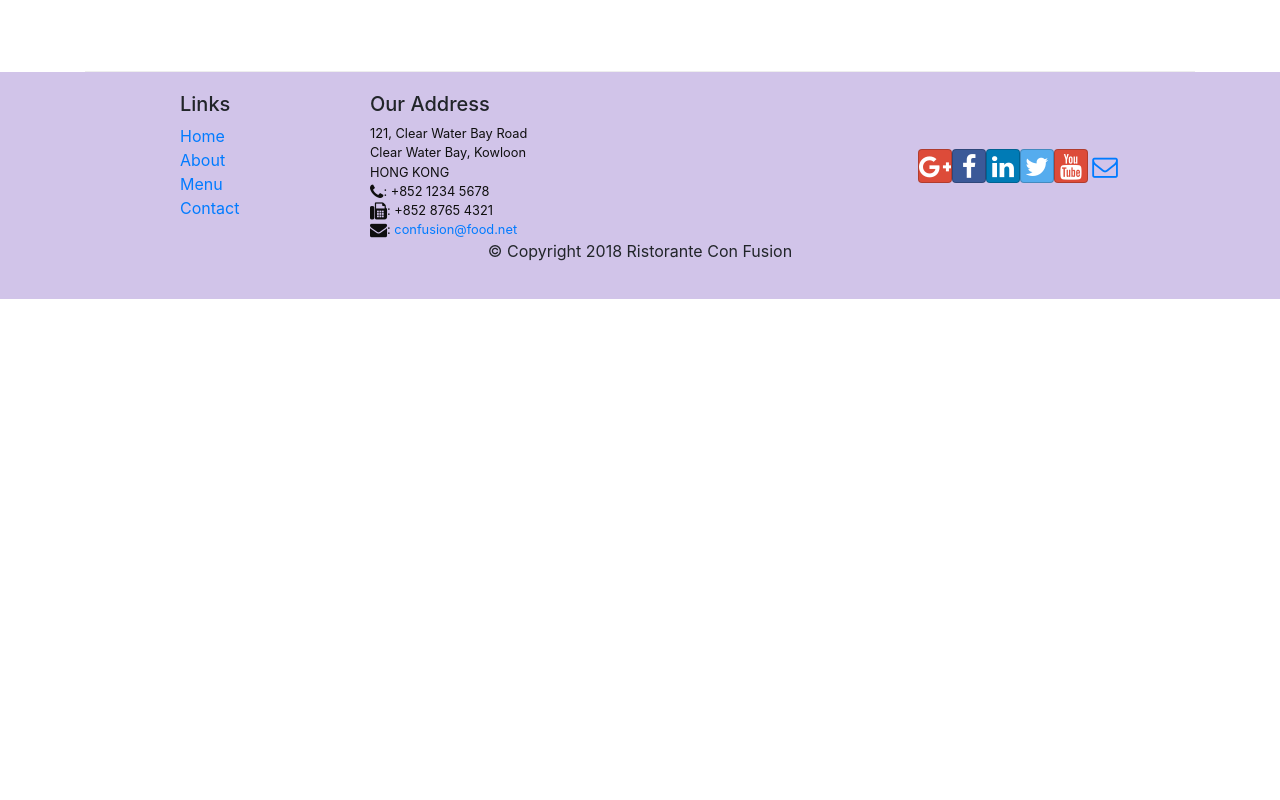
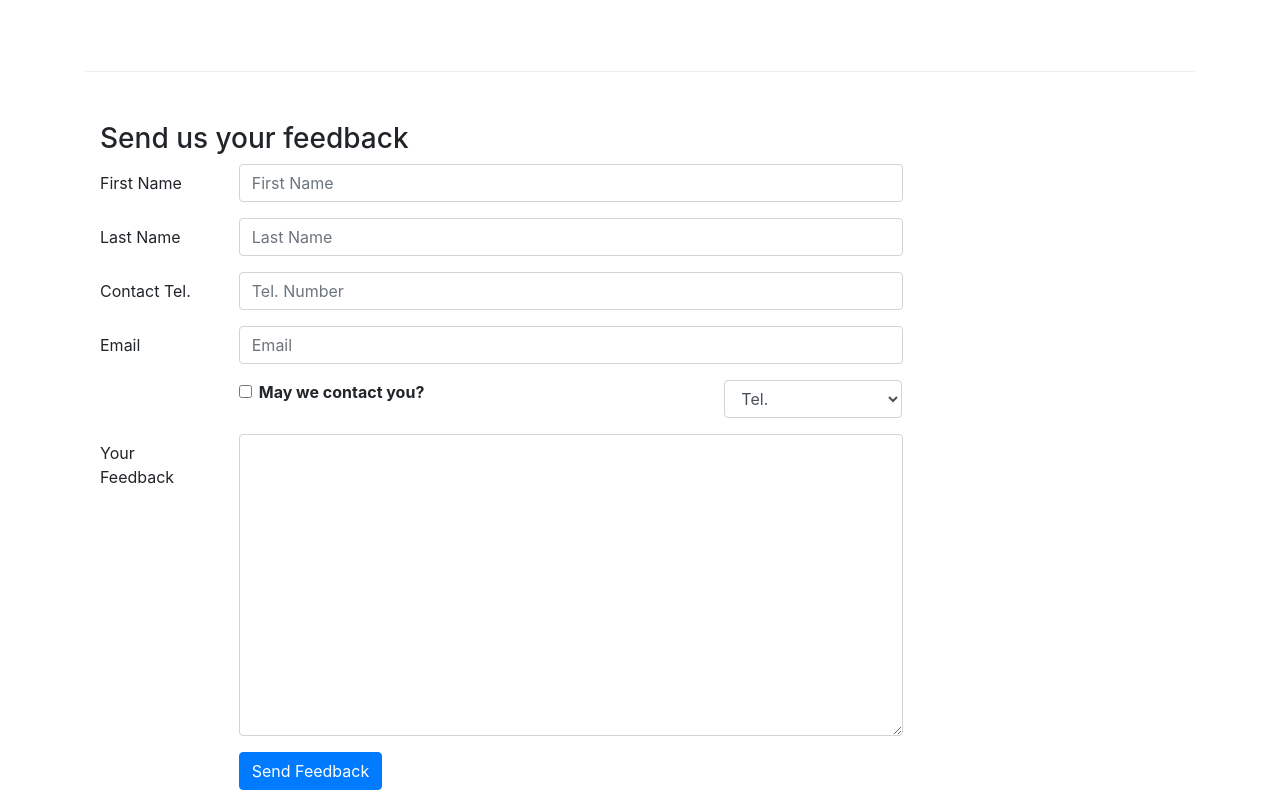
Before and after one commit to pgles/react-rep, a React (Create React App) app: page /contactus in a window 1280 px wide. Shown: the part 800-1600 px from the top of the page. Before the commit the page ends 1099 px from the top, so only its background shows below. Built offline with nearby package versions, Linux system fonts and the light colour scheme.

Commit message:
Controlled Forms

```diff
--- a/src/components/ContactComponent.js
+++ b/src/components/ContactComponent.js
@@ -1,8 +1,40 @@
-import React from 'react';
-import {Breadcrumb,BreadcrumbItem} from 'reactstrap';
+import React,{Component} from 'react';
+import {Breadcrumb,BreadcrumbItem,Button,Form,FormGroup,Label,Input,Col} from 'reactstrap';
 import {Link} from 'react-router-dom';
 
-function Contact(props) {
+class Contact extends Component {
+    constructor(props)
+    {
+        super(props);
+        this.state={
+            firstname:"",
+            lastname:"",
+            telnum:"",
+            email:"",
+            agree:false,
+            contactType:'Tel.',
+            message:''
+        };
+        this.handleInputChange=this.handleInputChange.bind(this);
+        this.handleSubmit=this.handleSubmit.bind(this);
+    }
+    handleInputChange(event){
+        const target = event.target;
+        const value = target.type === 'checkbox' ? target.checked : target.value;
+        const name = target.name;
+
+        this.setState({
+            [name]:value
+        });
+    }
+
+    handleSubmit(event){
+        console.log("Current State is "+JSON.stringify(this.state));
+        alert("Current State is "+JSON.stringify(this.state));
+        event.preventDefault();
+    }
+
+    render(){
         return(
             <div className="container">
                 <div className="row">
@@ -41,8 +73,69 @@
                         </div>
                     </div>
                 </div>
+                <div className='row row-content'>
+                    <div className='col-12'>
+                        <h3>Send us your feedback</h3>
+                    </div>
+                    <div className='col-12 col-md-9'>
+                        <Form onSubmit={this.handleSubmit}>
+                            <FormGroup row>
+                                <Label htmlFor='firstname' md={2}>First Name</Label>
+                                <Col md={10}>
+                                    <Input type='text' id='firstname' name='firstname' placeholder='First Name' value={this.state.firstName} onChange={this.handleInputChange}/>
+                                </Col>
+                            </FormGroup>
+                            <FormGroup row>
+                                <Label htmlFor='lastname' md={2}>Last Name</Label>
+                                <Col md={10}>
+                                    <Input type='text' id='lastname' name='lastname' placeholder='Last Name' value={this.state.lastName} onChange={this.handleInputChange}/>
+                                </Col>
+                            </FormGroup>
+                            <FormGroup row>
+                                <Label htmlFor='telnum' md={2}>Contact Tel.</Label>
+                                <Col md={10}>
+                                    <Input type='tel' id='telnum' name='telnum' placeholder='Tel. Number' value={this.state.telnum} onChange={this.handleInputChange}/>
+                                </Col>
+                            </FormGroup>
+                            <FormGroup row>
+                                <Label htmlFor='email' md={2}>Email</Label>
+                                <Col md={10}>
+                                    <Input type='email' id='email' name='email' placeholder='Email' value={this.state.email} onChange={this.handleInputChange}/>
+                                </Col>
+                            </FormGroup>
+                            <FormGroup row>
+                                <Col md={{size:6, offset:2}}>
+                                    <FormGroup check>
+                                        <Label check>
+                                            <Input type='checkbox' name='agree' checked={this.state.agree} onChange={this.handleInputChange}/>{' '}
+                                            <strong>May we contact you?</strong>
+                                        </Label>
+                                    </FormGroup>
+                                </Col>
+                                <Col md={{size:3, offset:1}}>
+                                    <Input type='select' name='contactType' value={this.state.contactType} onChange={this.handleInputChange}>
+                                    <option>Tel.</option>
+                                    <option>Email</option>
+                                    </Input>
+                                </Col>
+                            </FormGroup>
+                            <FormGroup row>
+                                <Label htmlFor='message' md={2}>Your Feedback</Label>
+                                <Col md={10}>
+                                    <Input type='textarea' id='message' name='message' rows="12" value={this.state.message} onChange={this.handleInputChange}/>
+                                </Col>
+                            </FormGroup>
+                            <FormGroup row>
+                                <Col md={{size:10,offset:2}}>
+                                    <Button type='submit' color='primary' >Send Feedback</Button>
+                                </Col>
+                            </FormGroup>
+                        </Form>
+                    </div>
+                </div>
             </div>
         );
     }
+}
 
 export default Contact;
```
Lines whose indentation alone changed are shown as unchanged.
